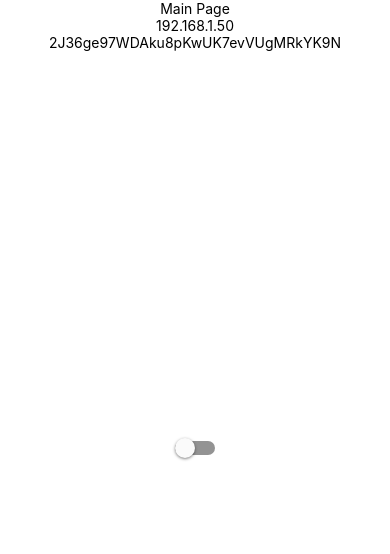
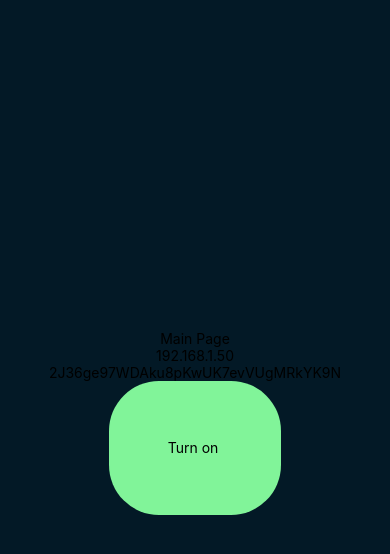
Before and after one commit to pierre-roussel/LightsOn, a React Native app: screen / in a window 390 px wide. Shown: the top 554 px of the page. Built offline with nearby package versions, Linux system fonts and the light colour scheme; no server answers.

Commit message:
basic animations

```diff
--- a/package.json
+++ b/package.json
@@ -15,7 +15,8 @@
     "react-dom": "~16.11.0",
     "react-native": "https://github.com/expo/react-native/archive/sdk-38.0.2.tar.gz",
     "react-native-network-info": "^5.2.1",
-    "react-native-web": "~0.11.7"
+    "react-native-web": "~0.11.7",
+    "react-spring": "^8.0.27"
   },
   "devDependencies": {
     "@babel/core": "^7.8.6",
--- a/src/components/Switch/Switch.tsx
+++ b/src/components/Switch/Switch.tsx
@@ -1,17 +1,15 @@
 // Vendor
 import React, { useContext, useRef, useState } from "react";
-import {
-  Button,
-  StyleSheet,
-  Text,
-  View,
-  Switch as RSwitch,
-} from "react-native";
+import { StyleSheet, Text, View } from "react-native";
 
 // Internal
 import { CtxNanoleaf } from "../../components/CtxNanoleaf";
 import { CtxNanoleafState } from "../CtxNanoleafState/CtxNanoleafState";
 import { selectLightOnState } from "../../selectors";
+import {
+  LIGHT_OFF_SHADE,
+  LIGHT_ON_SHADE,
+} from "../../pages/MainPage/constants";
 
 export interface SwitchProps {}
 
@@ -24,6 +22,16 @@ const Switch = (_props: SwitchProps) => {
   // Setup
   const currentLightState = selectLightOnState(nanoState.state);
 
+  const styles = StyleSheet.create({
+    container: {
+      borderRadius: 50,
+      padding: "15%",
+      backgroundColor: currentLightState ? LIGHT_OFF_SHADE : LIGHT_ON_SHADE,
+      alignItems: "center",
+      justifyContent: "center",
+    },
+  });
+
   // Handlers
   const onSetLight = async () => {
     try {
@@ -35,31 +43,13 @@ const Switch = (_props: SwitchProps) => {
     }
   };
 
-  // useEffect
-  React.useEffect(() => {
-    if (!fetched.current) {
-      fetched.current = true;
-      console.log("get infos");
-      nano?.getNanoInfos().then((s) => {
-        if (s) nanoState.update(s);
-      });
-    }
-  }, []);
-
   return (
-    <View style={styles.container}>
-      <RSwitch onValueChange={onSetLight} value={currentLightState} />
+    <View onTouchStart={onSetLight} style={styles.container}>
+      <Text style={{ color: currentLightState ? "#fff" : "#000" }}>
+        Turn {currentLightState ? "off" : "on"}{" "}
+      </Text>
     </View>
   );
 };
 
-const styles = StyleSheet.create({
-  container: {
-    flex: 1,
-    backgroundColor: "#fff",
-    alignItems: "center",
-    justifyContent: "center",
-  },
-});
-
 export { Switch };
--- a/src/pages/MainPage/MainPage.tsx
+++ b/src/pages/MainPage/MainPage.tsx
@@ -1,16 +1,54 @@
 // Vendor
-import React, { useContext } from "react";
-import { Button, StyleSheet, Text, View } from "react-native";
+import React, { useContext, useRef, useState } from "react";
+import { StyleSheet, Text, View } from "react-native";
 
 // Internal
+import { Spring, animated } from "react-spring/renderprops";
 import { CtxNanoleaf } from "../../components/CtxNanoleaf";
+import { CtxNanoleafState } from "../../components/CtxNanoleafState/CtxNanoleafState";
+import { selectLightOnState } from "../../selectors";
 import { Switch } from "../../components/Switch/Switch";
+import {
+  LIGHT_ON_SHADE,
+  LIGHT_OFF_SHADE,
+  CONNECTION_ERROR_SHADE,
+  WAITING_FOR_RESPONSE,
+} from "./constants";
+import { useSpring } from "react-spring";
+
+const AnimatedView = animated(View);
 
 const MainPage = () => {
   // Hooks
+  const fetched = useRef(false);
   const nano = useContext(CtxNanoleaf);
+  const nanoState = useContext(CtxNanoleafState);
+  const [error, setError] = useState(false);
+
+  // Setup
+  const currentLightState = selectLightOnState(nanoState.state);
+
+  const styles = {
+    container: {
+      flex: 1,
+      alignItems: "center",
+      justifyContent: "center",
+    },
+  };
+
+  const animatedStyles = useSpring({
+    ...styles.container,
+    backgroundColor: currentLightState ? LIGHT_ON_SHADE : LIGHT_OFF_SHADE,
+    color: currentLightState ? "#008" : "#fff",
+  });
 
   // Handlers
+  const getBackgroundColor = () => {
+    if (!fetched) return WAITING_FOR_RESPONSE;
+    if (error) return CONNECTION_ERROR_SHADE;
+
+    return currentLightState ? LIGHT_ON_SHADE : LIGHT_OFF_SHADE;
+  };
   const onPair = () => {
     try {
       nano?.pair();
@@ -19,23 +57,35 @@ const MainPage = () => {
     }
   };
 
+  // useEffect
+  React.useEffect(() => {
+    if (!fetched.current) {
+      fetched.current = true;
+      nano?.getNanoInfos().then((s) => {
+        if (s) return nanoState.update(s);
+        setError(true);
+      });
+    }
+  }, []);
+
   return (
-    <View style={styles.container}>
-      <Text>Main Page</Text>
-      <Text>{nano?.getAddress()}</Text>
-      <Text>{nano?.getAuthToken()}</Text>
-      <Switch />
-    </View>
+    <Spring
+      native
+      to={{
+        ...styles.container,
+        backgroundColor: getBackgroundColor(),
+      }}
+    >
+      {(props) => (
+        <AnimatedView style={props}>
+          <Text>Main Page</Text>
+          <Text>{nano?.getAddress()}</Text>
+          <Text>{nano?.getAuthToken()}</Text>
+          <Switch />
+        </AnimatedView>
+      )}
+    </Spring>
   );
 };
 
-const styles = StyleSheet.create({
-  container: {
-    flex: 1,
-    backgroundColor: "#fff",
-    alignItems: "center",
-    justifyContent: "center",
-  },
-});
-
 export { MainPage };
--- /dev/null
+++ b/src/pages/MainPage/constants.ts
@@ -0,0 +1,4 @@
+export const LIGHT_ON_SHADE = "#81F499";
+export const LIGHT_OFF_SHADE = "#031926";
+export const CONNECTION_ERROR_SHADE = "#706C61";
+export const WAITING_FOR_RESPONSE = "#FF7F11";
```
Also changed, not shown: 1 other file (tests, documents, lock files or other folders).
